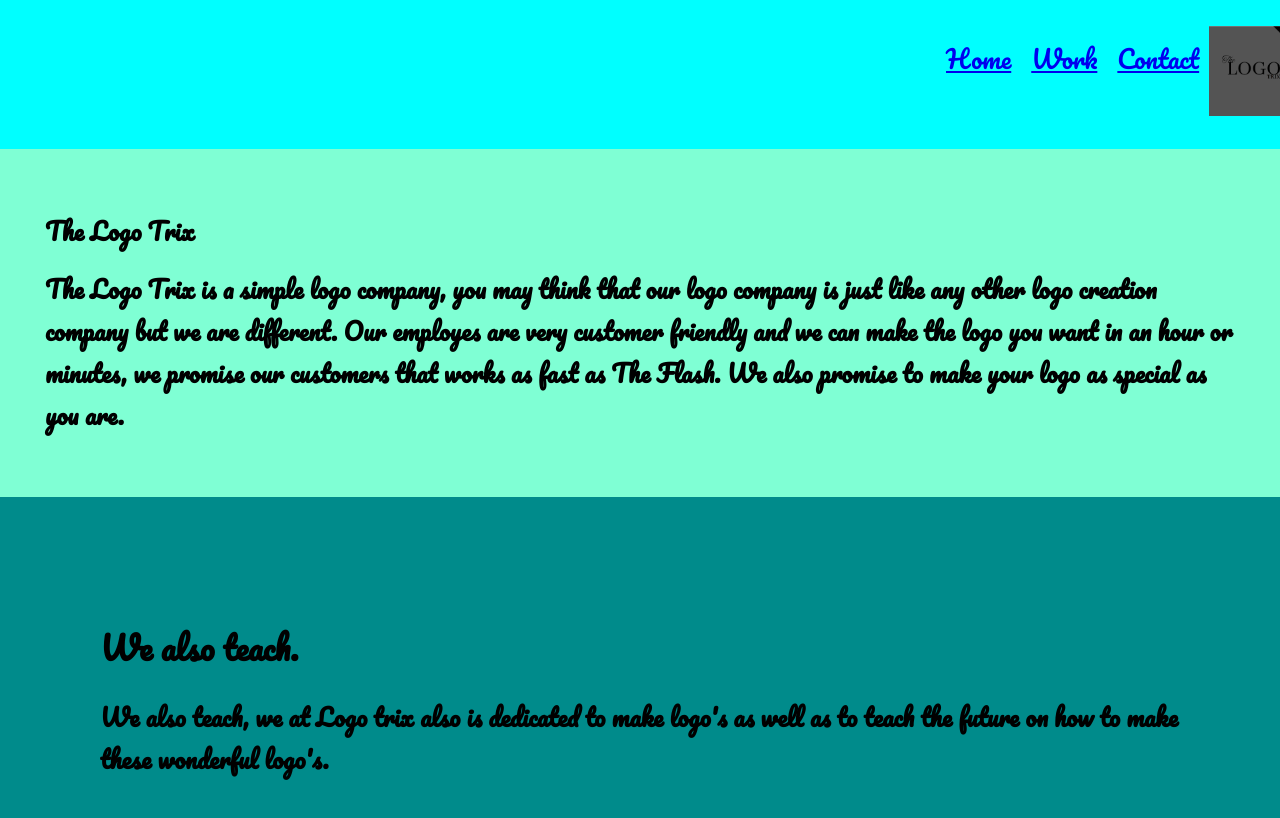
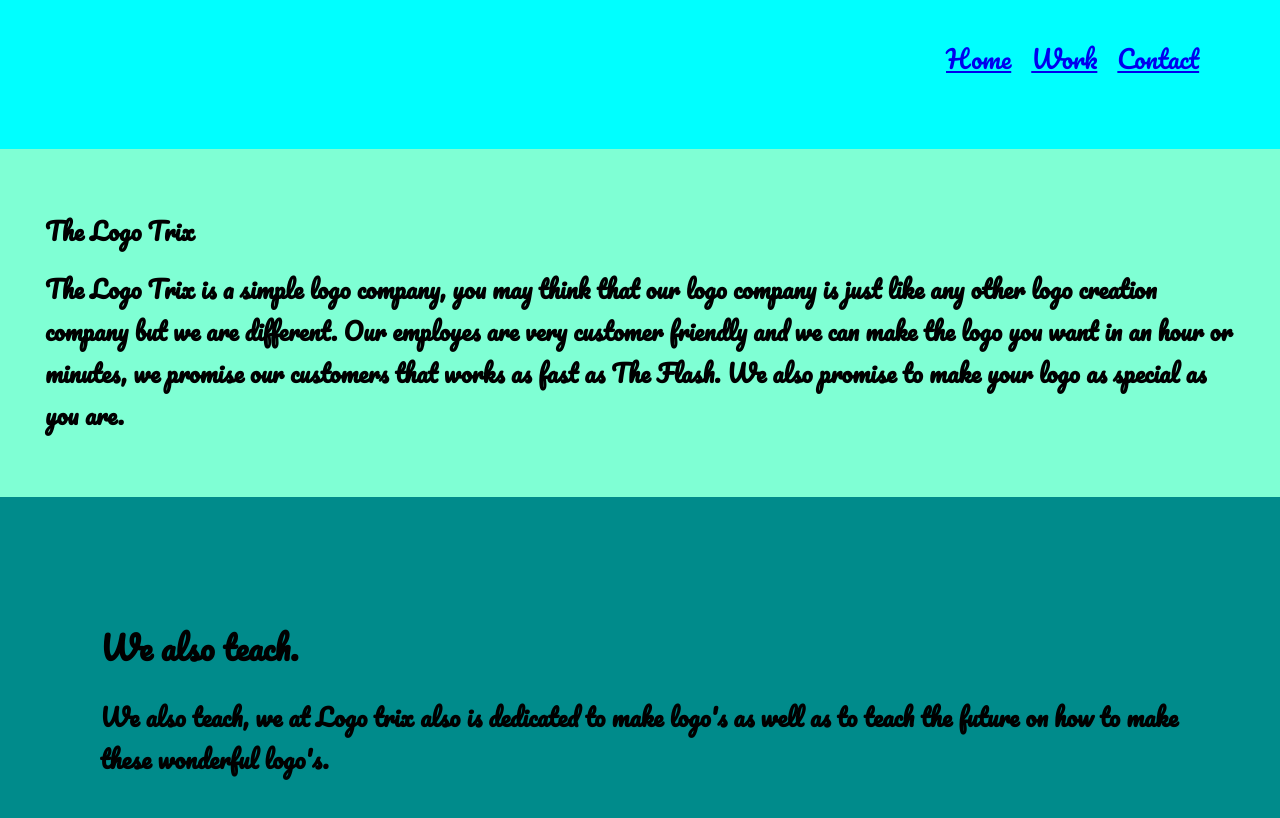
Before and after one commit to M3gatronix/First_website, a plain HTML site: page index.html in a window 1280 px wide. Drawn offline with Linux system fonts and the light colour scheme; a web font is replaced by a local one.

Commit message:
Update style.css

```diff
--- a/style.css
+++ b/style.css
@@ -64,3 +64,7 @@ main{
     padding: 100px;
     font-size: 15px;
 }
+.logo{
+    right:1300px;
+    position: relative;
+}
```
